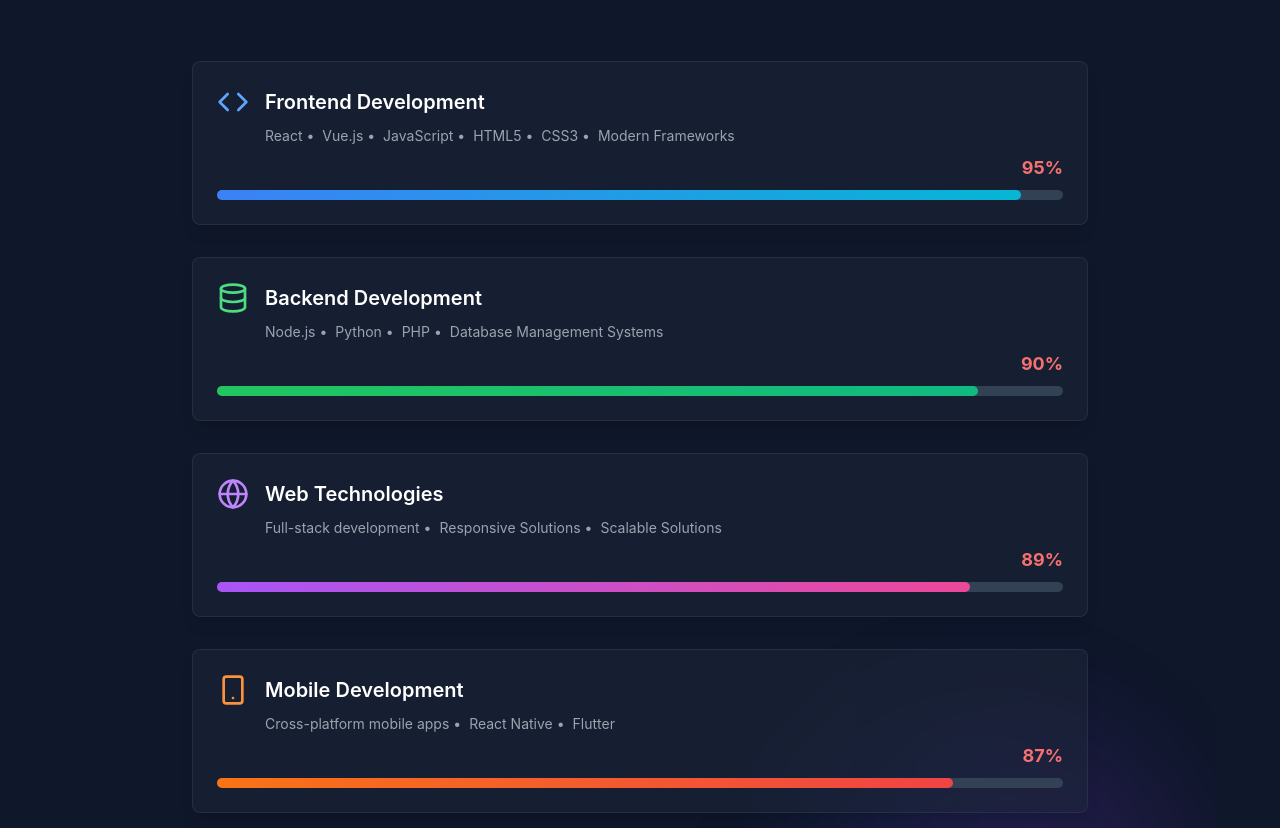
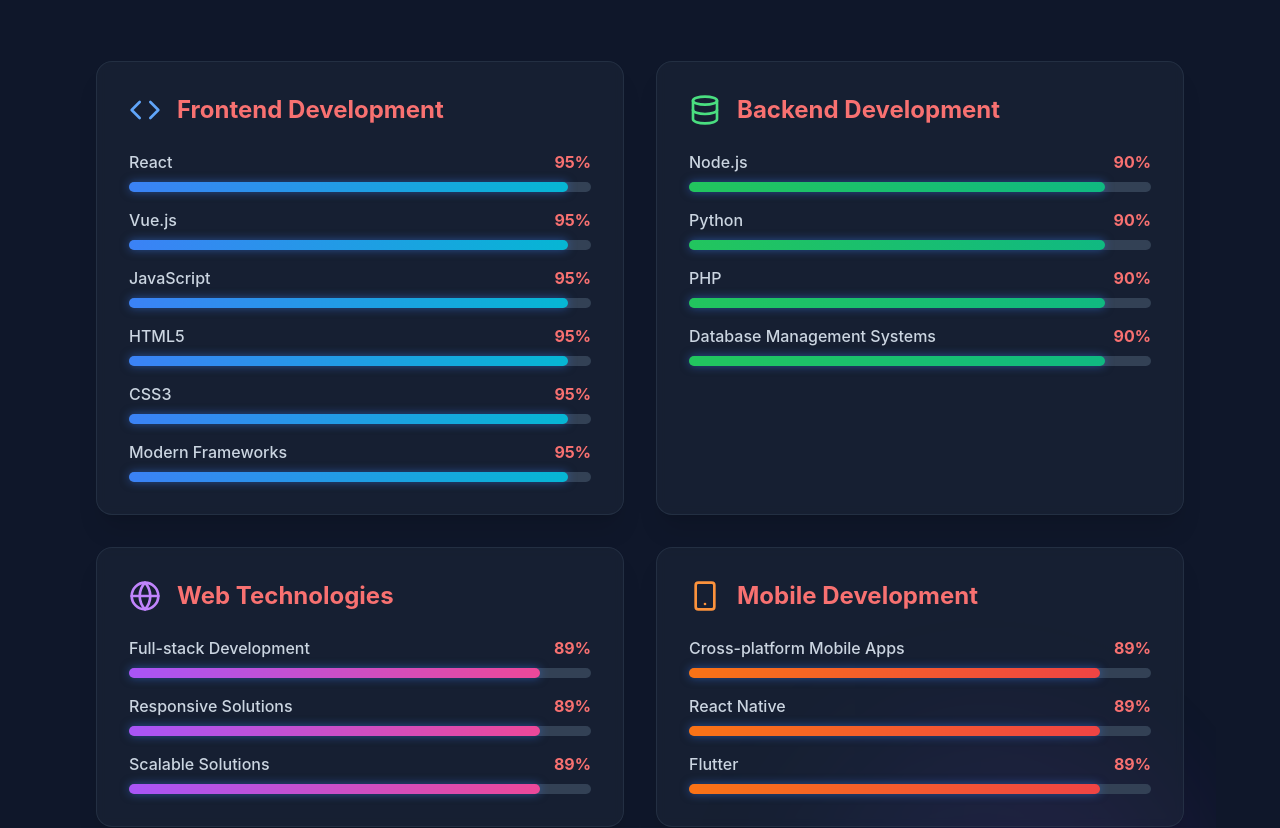
Before and after one commit to KeniKT/kenean-tilahun-portfolio, a React (Vite) app: page / in a window 1280 px wide. Shown: the part 2060-2888 px from the top of the page. Built offline with nearby package versions, Linux system fonts and the light colour scheme.

Commit message:
About page update

```diff
--- a/src/pages/About.jsx
+++ b/src/pages/About.jsx
@@ -63,34 +63,50 @@
   const skillsAnimation = useScrollAnimation(0.2);
   const statsAnimation = useScrollAnimation(0.3);
 
-  // Skills data with updated percentages
+  // Updated skills data with individual percentages for each skill
   const skills = [
     {
       logo: <Code className="w-6 h-6 sm:w-8 sm:h-8 text-blue-400" />,
       name: "Frontend Development",
-      detailedSkills: ["React", "Vue.js", "JavaScript", "HTML5", "CSS3", "Modern Frameworks"],
-      level: 95,
+      detailedSkills: [
+        { name: "React", percentage: 95 },
+        { name: "Vue.js", percentage: 95 },
+        { name: "JavaScript", percentage: 95 },
+        { name: "HTML5", percentage: 95 },
+        { name: "CSS3", percentage: 95 },
+        { name: "Modern Frameworks", percentage: 95 }
+      ],
       color: "from-blue-500 to-cyan-500"
     },
     {
       logo: <Database className="w-6 h-6 sm:w-8 sm:h-8 text-green-400" />,
       name: "Backend Development",
-      detailedSkills: ["Node.js", "Python", "PHP", "Database Management Systems"],
-      level: 90,
+      detailedSkills: [
+        { name: "Node.js", percentage: 90 },
+        { name: "Python", percentage: 90 },
+        { name: "PHP", percentage: 90 },
+        { name: "Database Management Systems", percentage: 90 }
+      ],
       color: "from-green-500 to-emerald-500"
     },
     {
       logo: <Globe className="w-6 h-6 sm:w-8 sm:h-8 text-purple-400" />,
       name: "Web Technologies",
-      detailedSkills: ["Full-stack development", "Responsive Solutions", "Scalable Solutions"],
-      level: 89,
+      detailedSkills: [
+        { name: "Full-stack Development", percentage: 89 },
+        { name: "Responsive Solutions", percentage: 89 },
+        { name: "Scalable Solutions", percentage: 89 }
+      ],
       color: "from-purple-500 to-pink-500"
     },
     {
       logo: <Smartphone className="w-6 h-6 sm:w-8 sm:h-8 text-orange-400" />,
       name: "Mobile Development",
-      detailedSkills: ["Cross-platform mobile apps", "React Native", "Flutter"],
-      level: 87,
+      detailedSkills: [
+        { name: "Cross-platform Mobile Apps", percentage: 89 },
+        { name: "React Native", percentage: 89 },
+        { name: "Flutter", percentage: 89 }
+      ],
       color: "from-orange-500 to-red-500"
     }
   ];
@@ -172,9 +188,9 @@
           <h2 className="text-2xl sm:text-3xl lg:text-4xl font-bold text-center mb-10 sm:mb-12 lg:mb-16">
             My <span className="bg-gradient-to-r from-red-900 to-red-600 bg-clip-text text-transparent">Skills</span>
           </h2>
-          <div className="space-y-6 sm:space-y-8 max-w-4xl mx-auto">
+          <div className="grid grid-cols-1 lg:grid-cols-2 gap-6 sm:gap-8 max-w-6xl mx-auto">
             {skills.map((skill, index) => (
-              <SkillProgressBar key={index} skill={skill} index={index} isVisible={skillsAnimation.isVisible} />
+              <SkillCard key={index} skill={skill} index={index} isVisible={skillsAnimation.isVisible} />
             ))}
           </div>
         </div>
@@ -195,62 +211,75 @@
   );
 };
 
-// SkillProgressBar component
-const SkillProgressBar = ({ skill, index, isVisible }) => {
-  const [hasAnimated, setHasAnimated] = useState(false);
-  const { count, startCounting } = useCountUp(skill.level, 2000);
+// Updated SkillCard component with individual skill percentages
+const SkillCard = ({ skill, index, isVisible }) => {
+  const [animatedSkills, setAnimatedSkills] = useState({});
 
   useEffect(() => {
-    if (isVisible && !hasAnimated) {
+    if (isVisible) {
+      const timer = setTimeout(() => {
+        const animated = {};
+        skill.detailedSkills.forEach((individualSkill, skillIndex) => {
+          const key = `${skill.name}-${skillIndex}`;
           setTimeout(() => {
-        startCounting();
-        setHasAnimated(true);
+            animated[key] = individualSkill.percentage;
+            setAnimatedSkills(prev => ({ ...prev, [key]: individualSkill.percentage }));
+          }, skillIndex * 150);
+        });
       }, index * 200);
+
+      return () => clearTimeout(timer);
     }
-  }, [isVisible, hasAnimated, startCounting, index]);
+  }, [isVisible, skill, index]);
 
   return (
     <div
-      className={`bg-slate-800/50 backdrop-blur-sm rounded-lg p-4 sm:p-6 border border-slate-700/50 shadow-lg relative overflow-hidden group transition-all duration-800 ${
+      className={`bg-slate-800/50 backdrop-blur-sm rounded-2xl p-6 sm:p-8 border border-slate-700/50 shadow-xl relative overflow-hidden group transition-all duration-800 h-full flex flex-col ${
         isVisible ? 'opacity-100 translate-x-0' : 'opacity-0 -translate-x-10'
       }`}
       style={{ transitionDelay: `${index * 150}ms` }}
     >
       {/* Background gradient on hover */}
-      <div className={`absolute inset-0 bg-gradient-to-r ${skill.color} opacity-0 group-hover:opacity-10 transition-opacity duration-300 rounded-lg`} />
+      <div className={`absolute inset-0 bg-gradient-to-r ${skill.color} opacity-0 group-hover:opacity-10 transition-opacity duration-300 rounded-2xl`} />
 
-      <div className="relative z-10">
-        <div className="flex items-center space-x-3 sm:space-x-4 mb-2">
+      <div className="relative z-10 flex-1">
+        <div className="flex items-center space-x-3 sm:space-x-4 mb-6">
           <div className="flex-shrink-0 text-white group-hover:scale-110 transition-transform duration-300">
             {skill.logo}
           </div>
-          <h3 className="text-lg sm:text-xl font-semibold text-white">
+          <h3 className="text-xl sm:text-2xl font-bold text-red-400">
             {skill.name}
           </h3>
         </div>
 
-        <div className="text-gray-400 text-xs sm:text-sm flex flex-wrap gap-x-2 gap-y-1 mb-2 pl-8 sm:pl-12">
-          {skill.detailedSkills.map((detail, idx) => (
-            <span key={idx} className="whitespace-nowrap">
-              {detail}{idx < skill.detailedSkills.length - 1 ? ' •' : ''}
+        <div className="space-y-4">
+          {skill.detailedSkills.map((individualSkill, skillIndex) => {
+            const skillKey = `${skill.name}-${skillIndex}`;
+            const animatedPercentage = animatedSkills[skillKey] || 0;
+
+            return (
+              <div key={skillIndex} className="space-y-2">
+                <div className="flex justify-between items-center">
+                  <span className="text-slate-300 text-sm sm:text-base font-medium">
+                    {individualSkill.name}
                   </span>
-          ))}
-        </div>
-
-        <span className="text-red-400 text-base sm:text-lg font-bold block text-right mb-2">
-          {count}%
+                  <span className="text-red-400 text-sm sm:text-base font-bold">
+                    {individualSkill.percentage}%
                   </span>
                 </div>
-
-      {/* Progress Bar Container */}
-      <div className="w-full bg-slate-700 rounded-full h-2 sm:h-2.5 relative z-10">
+                <div className="w-full bg-slate-700 rounded-full h-2 sm:h-2.5">
                   <div
-          className={`h-full rounded-full bg-gradient-to-r ${skill.color} transition-all duration-1500 ease-out`}
+                    className={`h-full rounded-full bg-gradient-to-r ${skill.color} transition-all duration-1000 ease-out`}
                     style={{
-            width: isVisible ? `${count}%` : '0%',
-            transitionDelay: `${index * 200 + 300}ms`
+                      width: `${animatedPercentage}%`,
+                      boxShadow: '0 0 10px rgba(59, 130, 246, 0.5)'
                     }}
                   />
+                </div>
+              </div>
+            );
+          })}
+        </div>
       </div>
     </div>
   );
```
Lines whose indentation alone changed are shown as unchanged.
